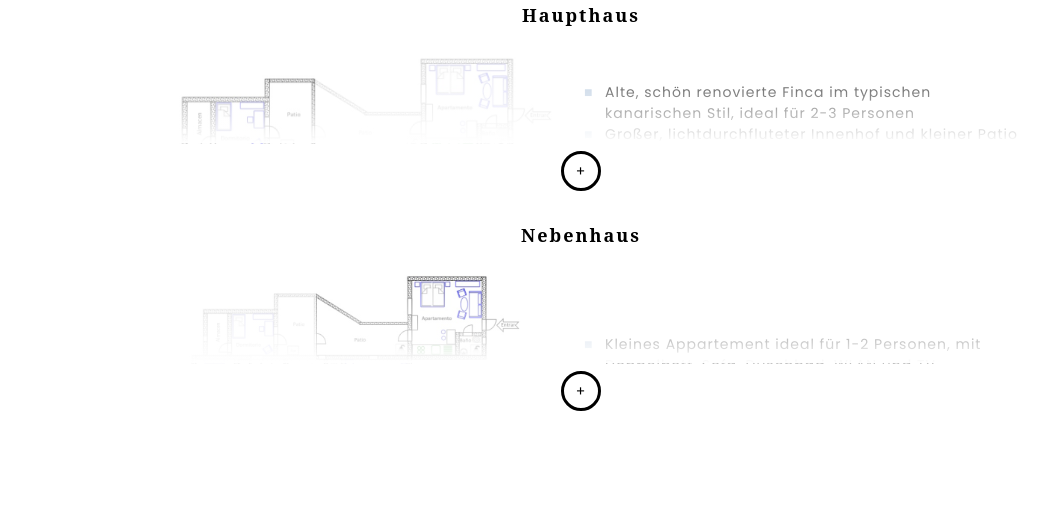
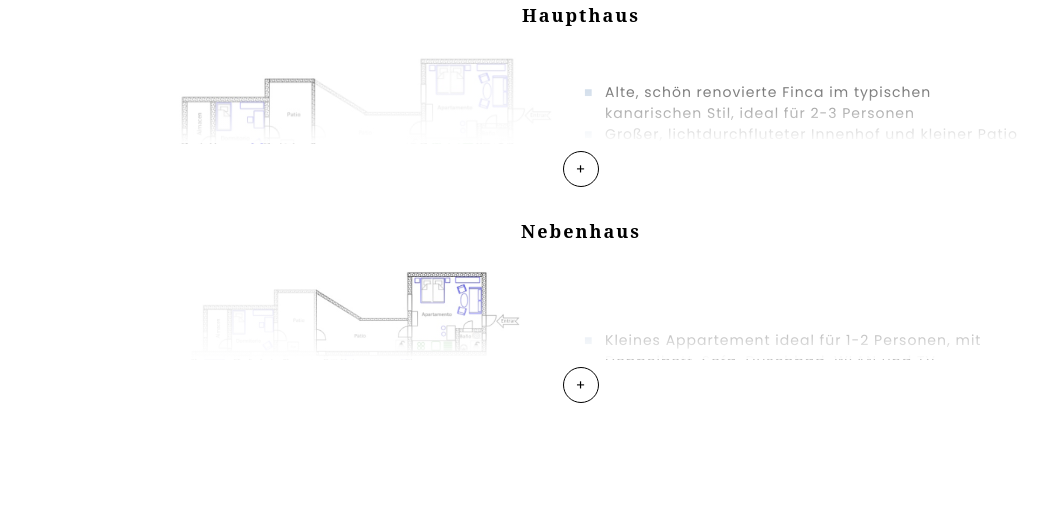
Before and after one commit to bleitz/casa-friedel, a plain HTML site: page index.html in a window 1280 px wide. Shown: the part 1426-1941 px from the top of the page, without its empty margins (59-1106 px from the left). Drawn offline with nearby package versions, Linux system fonts and the light colour scheme; a web font is replaced by a local one.

Commit message:
Fixes expand button thickness

```diff
--- a/style.css
+++ b/style.css
@@ -282,8 +282,7 @@ h3 {
   height: 34px;
   margin: 0 auto;
   z-index: 5;
-  border-color: #000000;
-  border-style: solid;
+  border: 1px solid black ;
   border-radius: 50%;
   display: flex;
   align-items: center;
```
